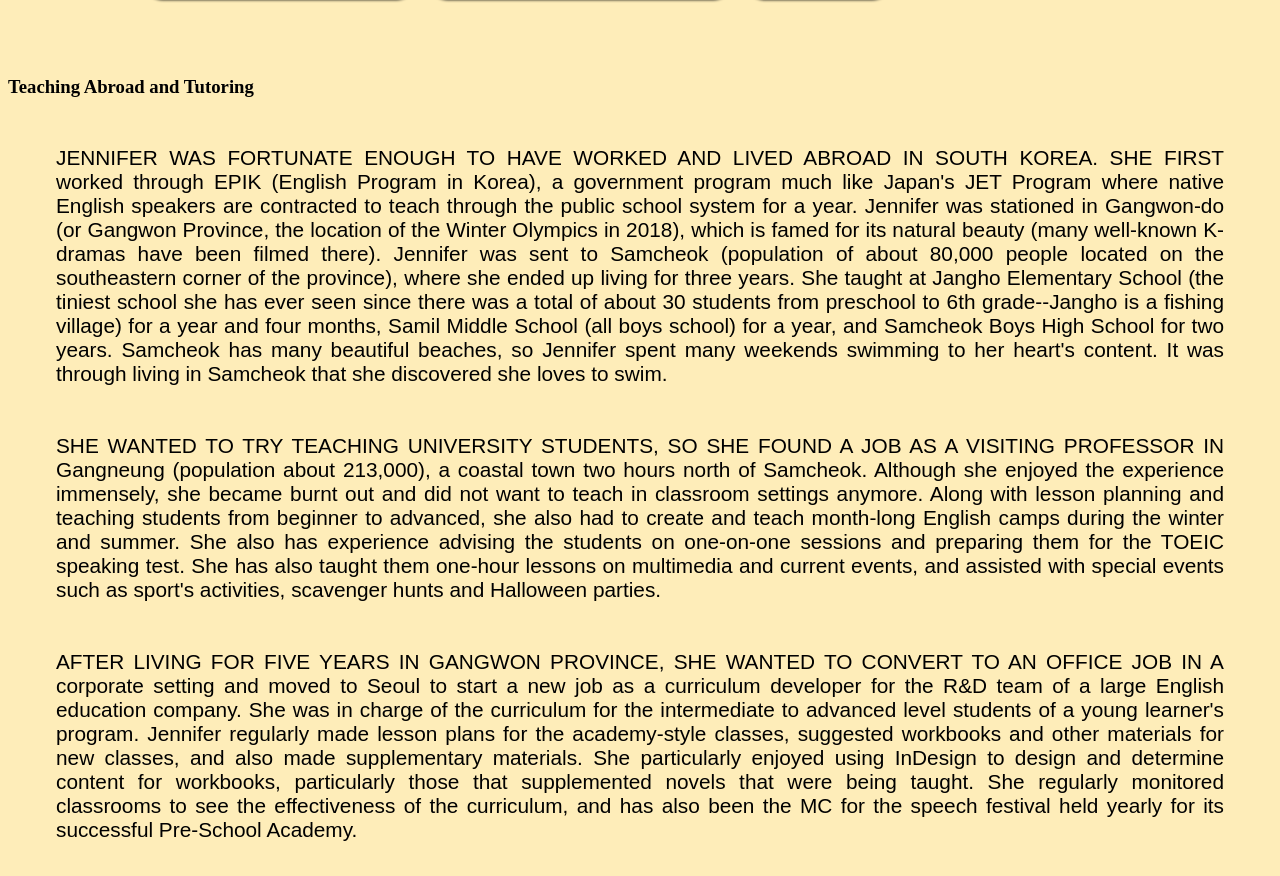
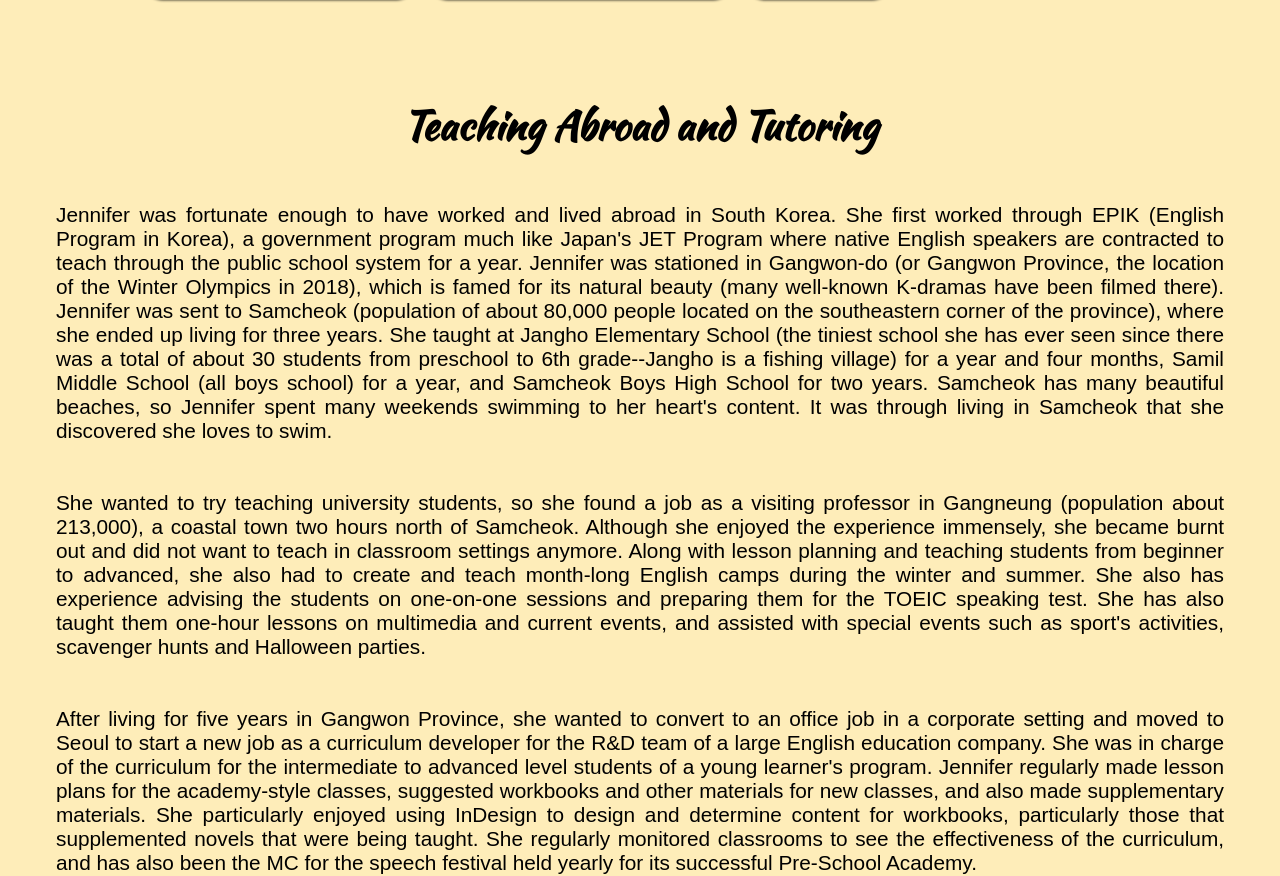
Before and after one commit to violinmaestro/portfolio-2, a plain HTML site: page teaching.html in a window 1280 px wide. Shown: the part 1104-1980 px from the top of the page. Drawn offline with Linux system fonts and the light colour scheme; a web font is replaced by a local one.

Commit message:
milestone assignment 4

```diff
--- a/styles/styles.css
+++ b/styles/styles.css
@@ -228,8 +228,10 @@ i {
   text-align: justify;
   margin: 3rem;
 }
-.teaching-summary p::first-line {
-  text-transform: uppercase;
+.teaching-summary h3 {
+  text-align: center;
+  font-family: 'Kaushan Script', cursive;
+  font-size: 2.5rem;
 }
 label {
   font-family: 'Sawarabi Mincho', sans-serif;
@@ -354,3 +356,4 @@ fieldset {
   to {
     transform: rotate(359deg);
   }
+}
```
